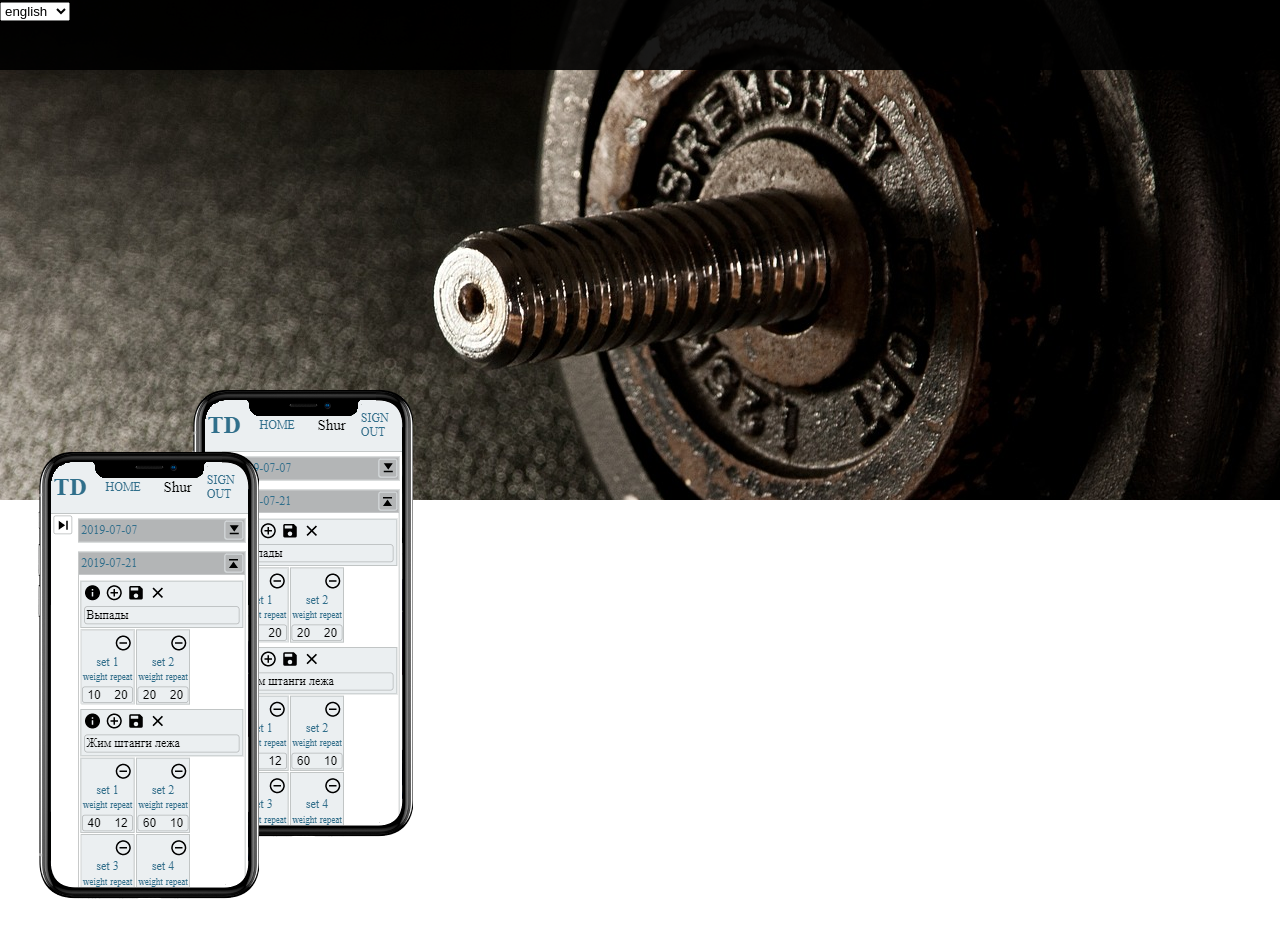
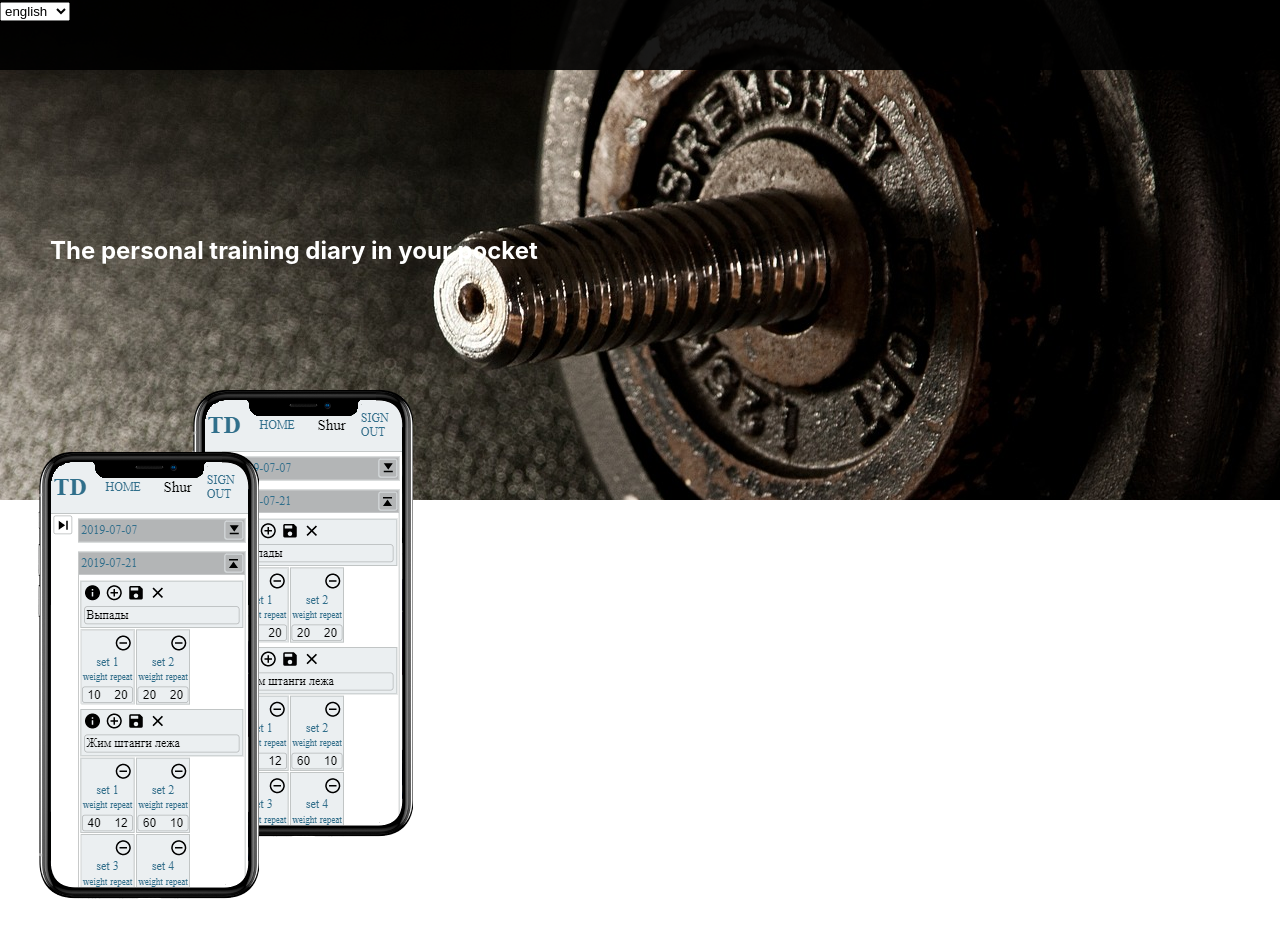
Before and after one commit to Shurap/workout, a React (Create React App) app: page / in a window 1280 px wide. Shown: the top 938 px of the page. Built offline with nearby package versions, Linux system fonts and the light colour scheme.

Commit message:
finished translator

```diff
--- a/src/components/Header/Header.jsx
+++ b/src/components/Header/Header.jsx
@@ -1,6 +1,7 @@
 import React from 'react';
 import styles from './Header.module.css';
 import SwitcherLang from './SwitcherLang';
+import withTranslator from '../../hocs/withTranslator/withTranslator';
 
 const Header = () => {
 
@@ -11,4 +12,6 @@ const Header = () => {
   )
 }
 
-export default Header;
+export default withTranslator(Header);
+
+// export default Header;
--- a/src/components/PageHome/PageHome.jsx
+++ b/src/components/PageHome/PageHome.jsx
@@ -1,11 +1,18 @@
 import React from 'react';
 import picturePhones from "../../images/twoPhones.png"
 import styles from './PageHome.module.css';
+import withTranslator from '../../hocs/withTranslator/withTranslator';
 
-const PageHome = () => {
+const PageHome = (props) => {
   return (
     <div>
-      <div className={styles.backgroundPicture}></div>
+      <div className={styles.backgroundPicture}>
+
+        <div className={styles.wrapperText}>
+          <h2>{props.dictionary.textOnFirstImage}</h2>
+        </div>
+
+      </div>
 
       <div className={styles.next}>
         <div className={styles.wrapperImage}>
@@ -16,4 +23,5 @@ const PageHome = () => {
   )
 }
 
-export default PageHome;
+export default withTranslator(PageHome);
+// export default PageHome;
--- a/src/components/PageHome/PageHome.module.css
+++ b/src/components/PageHome/PageHome.module.css
@@ -1,4 +1,7 @@
 .backgroundPicture {
+  /* border: 5px solid peru; */
+  display: flex;
+  align-items: center;
   height: 500px;
   background-image: url('../../images/fitness-1882721_1920.jpg');
   background-attachment: fixed;
@@ -9,6 +12,7 @@
 }
 
 .next {
+  /* border: 5px solid red; */
   background-color: #fff;
   width: 100vw;
   height: 100vh;
@@ -20,6 +24,15 @@
   /* border: 2px solid red; */
 }
 
+.wrapperText {
+  /* border: 5px solid magenta; */
+  /* margin-top: 100px; */
+  /* padding-top: 100px; */
+
+  color: white;
+  padding: 50px;
+}
+
 .image {
   /* border: 2px solid blue; */
   margin-top: -120px;
--- a/src/hocs/withTranslator/dictionary.js
+++ b/src/hocs/withTranslator/dictionary.js
@@ -1,12 +1,12 @@
-export default dictionary = {
+const dictionary = {
   'en': {
     text: 'text',
-    start: 'start',
-    welcome: 'welcome'
+    textOnFirstImage: 'The personal training diary in your pocket'
   },
   'ru': {
     text: 'текст',
-    start: 'старт',
-    welcome: 'добро пожаловать'
+    textOnFirstImage: 'Персональный дневник тренировок у тебя в кармане'
   }
 }
+
+export default dictionary;
--- a/src/hocs/withTranslator/withTranslator.js
+++ b/src/hocs/withTranslator/withTranslator.js
@@ -0,0 +1,40 @@
+import React from 'react';
+import { connect } from 'react-redux';
+import dictionary from './dictionary';
+
+const withTranslator = (Component) => {
+
+  class WrapperComponent extends React.Component {
+    render() {
+      return <Component {...this.props} dictionary={dictionary[this.props.language]} />
+    }
+  }
+
+  const mapStateToProps = (state) => ({
+    language: state.language.language
+  });
+
+  return connect(mapStateToProps)(WrapperComponent);
+}
+
+export default withTranslator;
+
+
+
+/*
+import React from 'react';
+// import { connect } from 'react-redux';
+// import dictionary from './dictionary';
+
+const withTranslator = (WrappedComponent) => {
+  return <WrappedComponent a='2'/>
+}
+
+// const mapStateToProps = (state) => {
+//   language: state.language.language
+// }
+
+// export default connect(mapStateToProps)(withTranslator);
+
+export default withTranslator;
+*/
```
